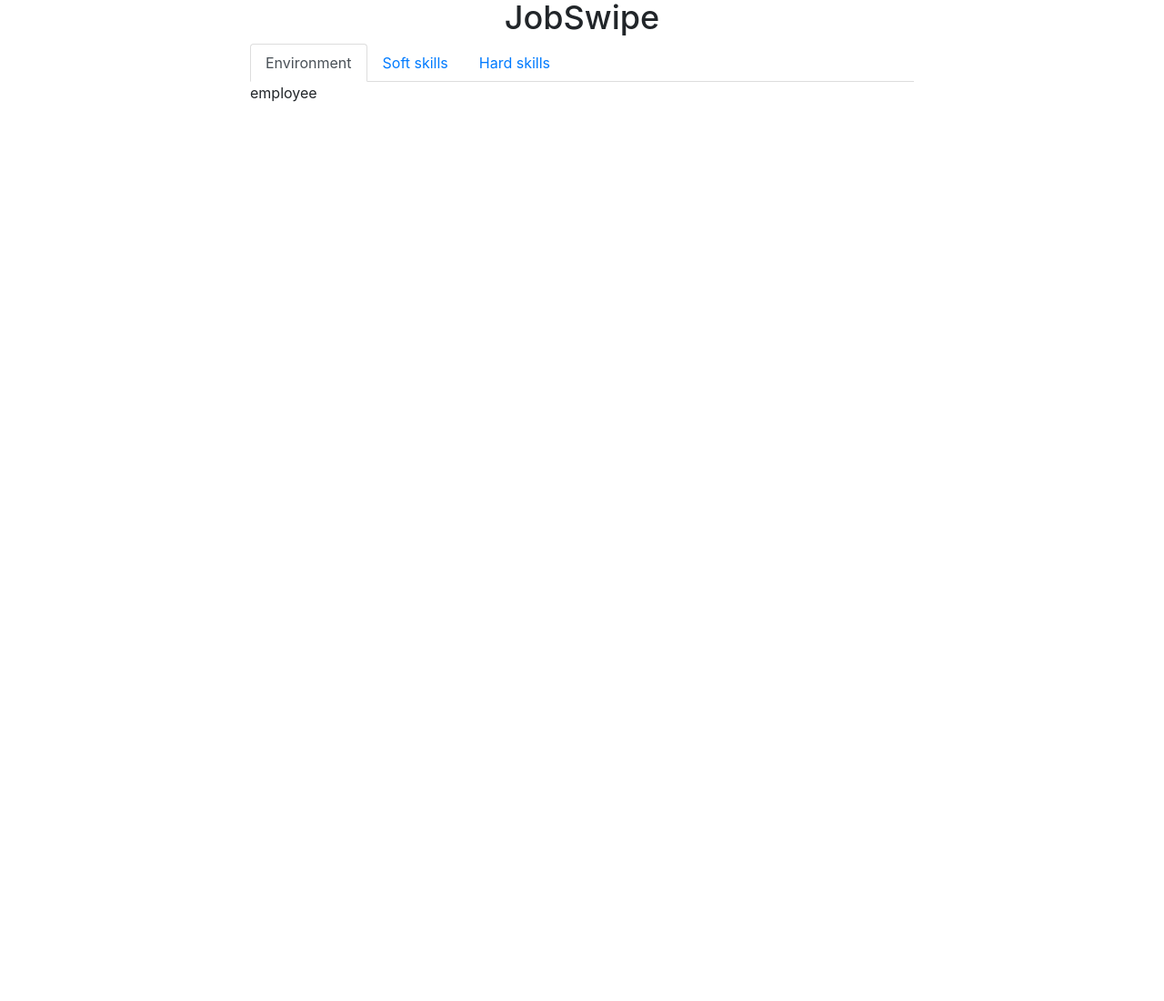
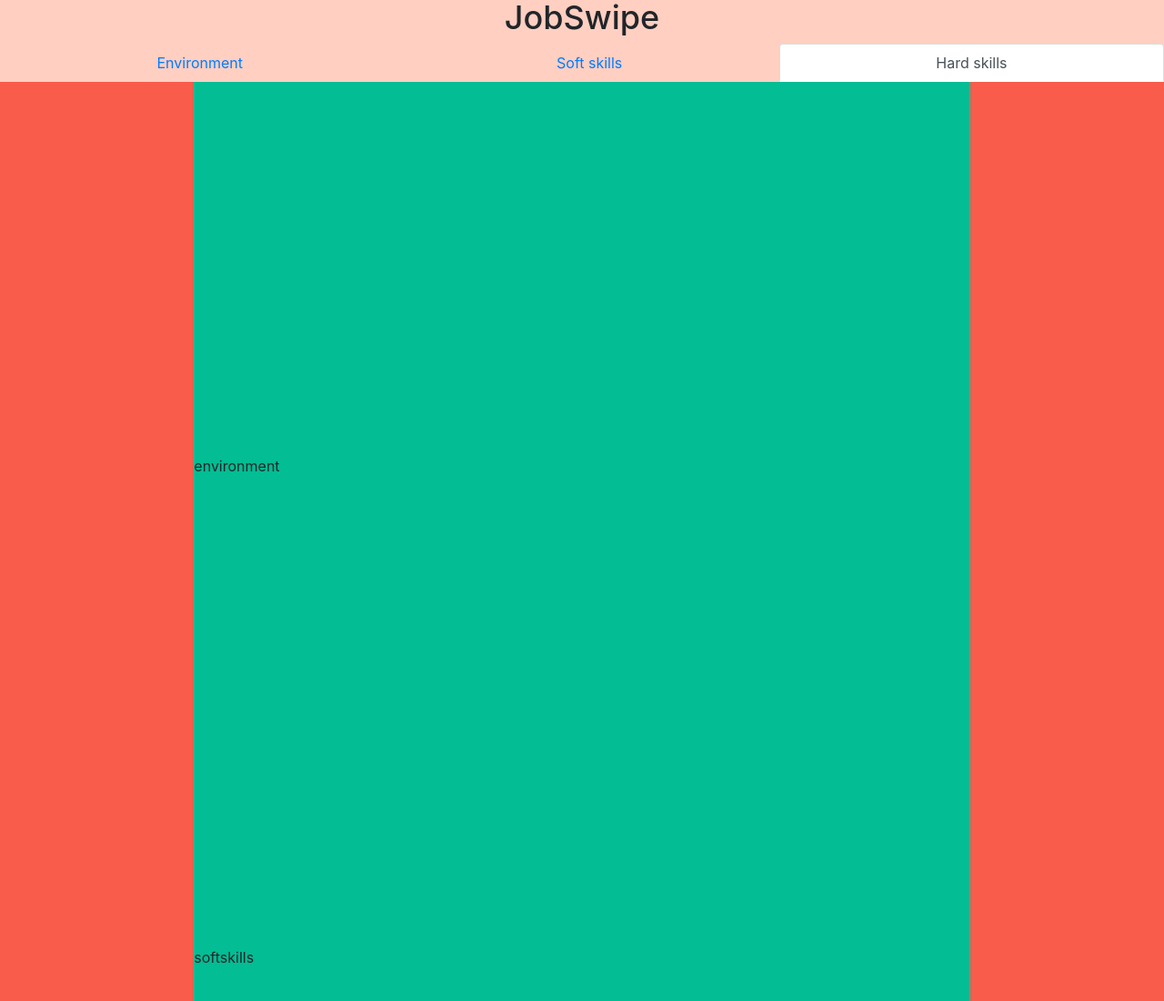
Before and after one commit to JonathanPartain/openhack2017, a plain HTML site: page index.html in a window 1280 px wide. Shown: the top 1100 px of the page at 91% size. Before the commit the page ends 800 px from the top, so only its background shows below. Drawn offline with nearby package versions, Linux system fonts and the light colour scheme; no server answers.

Commit message:
Added background colors, changed to container fluid, dynamically spy on div id:s

```diff
--- a/index.html
+++ b/index.html
@@ -10,46 +10,66 @@
     <!-- Bootstrap CSS -->
 
     <link rel="stylesheet" href="https://maxcdn.bootstrapcdn.com/bootstrap/4.0.0-beta/css/bootstrap.min.css" integrity="sha384-/Y6pD6FV/Vv2HJnA6t+vslU6fwYXjCFtcEpHbNJ0lyAFsXTsjBbfaDjzALeQsN6M" crossorigin="anonymous">
-    <link rel="stylesheet" href="style.css" />
+    <link rel="stylesheet" href="./style.css" type="text/css" />
 </head>
-<body>
+<body data-spy="scroll" data-target="#navbar">
 
-    <div class="container">
-        <div class="row center">
-            <div class="col-md-12">
-                <h1>JobSwipe</h1>
-            </div>
-        </div>
+    <div class="container-fluid">
+        <div class="row">
 
-        <div class="row">
-            <div class="col-md-2">
 
-            </div>
-            <div class="col-md-8">
+            <div class="fixed-top bgcolor" id="navbar">
+                <div class="center">
+                    <h1>JobSwipe</h1>
+                </div>
 
-                <ul class="nav nav-tabs">
+                <ul class="nav nav-tabs nav-fill">
                     <li class="nav-item">
-                    <a class="nav-link active" href="#">Environment</a>
+                    <a class="nav-link" href="#env">Environment</a>
                     </li>
                     <li class="nav-item">
-                    <a class="nav-link" href="#">Soft skills</a>
+                    <a class="nav-link" href="#softskills">Soft skills</a>
                     </li>
                     <li class="nav-item">
-                    <a class="nav-link" href="#">Hard skills</a>
+                    <a class="nav-link" href="#hardskills">Hard skills</a>
                     </li>
 
                 </ul>
+            </div>
 
-                <div id="paragraph">
+        </div>
+    </div>
+    <div class="container-fluid">
+
+
+        <div class="row">
+            <div class="col-2 thirdbgcolor">
+
+            </div>
+            <div class="col-8 secondbgcolor">
+                <div class="row center extraHeight" id="env">
+                    <p>
+                        environment
+                    </p>
 
                 </div>
 
+                <div class="row center extraHeight" id="softskills">
+                    <p>
+                        softskills
+                    </p>
 
+                </div>
 
+                <div class="row center extraHeight" id="hardskills">
+                    <p>
+                        hardskills
+                    </p>
+                </div>
 
             </div>
 
-            <div class="col-md-2">
+            <div class="col-2 thirdbgcolor">
 
             </div>
 
@@ -57,6 +77,7 @@
 
 
     </div>
+
 
 
 
@@ -74,6 +95,8 @@
         getRequest('http://httpbin.org/get');
     </script>
 
+
+
     <!-- Optional JavaScript -->
     <!-- jQuery first, then Popper.js, then Bootstrap JS -->
     <script src="https://code.jquery.com/jquery-3.2.1.slim.min.js" integrity="sha384-KJ3o2DKtIkvYIK3UENzmM7KCkRr/rE9/Qpg6aAZGJwFDMVNA/GpGFF93hXpG5KkN" crossorigin="anonymous"></script>
--- a/style.css
+++ b/style.css
@@ -1,7 +1,47 @@
 .center {
     text-align: center;
+    align-items: center;
+    align-content: center;
 }
+.extraHeight {
+    margin-top: 500px;
+    margin-bottom: 500px;
+}
+.bgcolor {
+    background-color: #FFCFC1;
+}
+.secondbgcolor {
+    background-color: #03BD94;
+}
+.thirdbgcolor {
+    background-color: #F95C4B;
+}
+.container {
+    margin: 0 auto;
+    width: 100%;
+}
+
+
+
+.navbar {
+    background-color: : "#FFF";
+}
+
+.navbar li a, .navbar .navbar-brand {
+    color: #000 !important;
+}
+
+.navbar-nav li a:hover, .navbar-nav li.active a {
+    color: #f4511e !important;
+    background-color: #fff !important;
+}
+
+
 
 h1 {
     font-size: 36px;
 }
+
+p {
+    text-align: center;
+}
```
